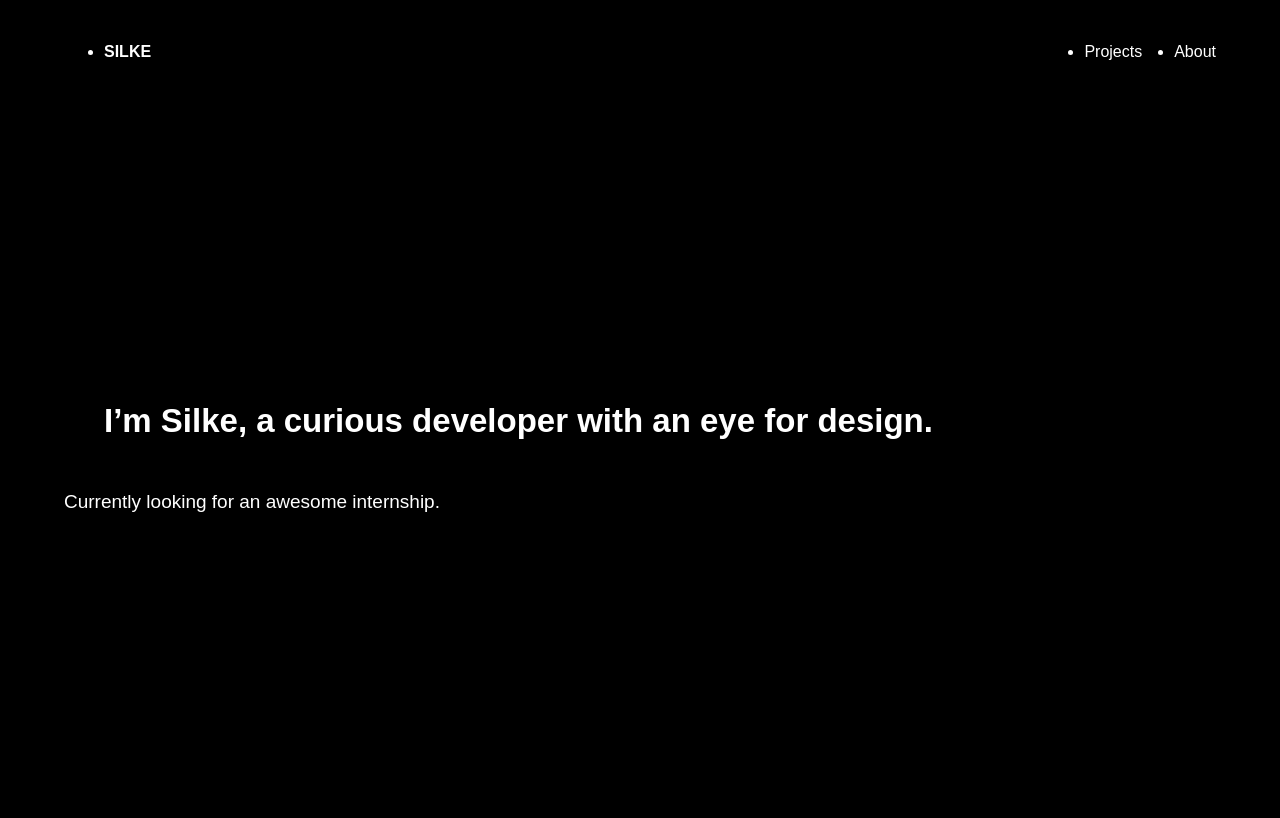
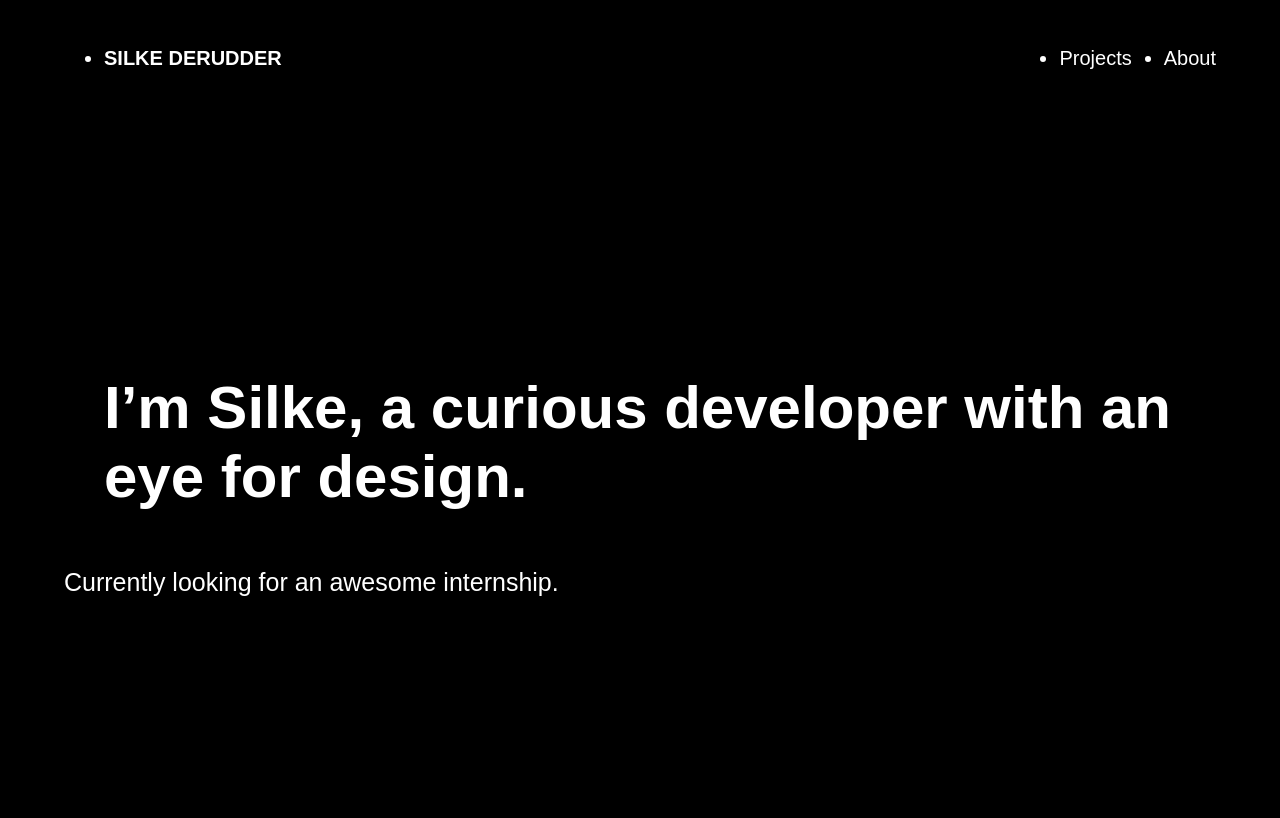
Before and after one commit to silkederudder/portfolio, a PHP site: page / in a window 1280 px wide. Before the commit the page ends 512 px from the top, so only its background shows below. Run offline with PHP 8.4, Linux system fonts and the light colour scheme; some libraries are stand-ins or nearby versions.

Commit message:
Started making the site responsive

```diff
--- a/src/css/style.css
+++ b/src/css/style.css
@@ -44,6 +44,10 @@ body {
   display: none;
 }
 
+.lastname {
+  display: none;
+}
+
 .link {
   text-decoration: underline;
 
@@ -87,6 +91,7 @@ body {
 .nav-link {
 
   &:hover {
+    transition: color .2s linear;
     color: var(--melon);
   }
 }
@@ -96,6 +101,8 @@ body {
 }
 
 .navigation {
+  font-size: 1.8rem;
+  line-height: 2rem;
   margin-bottom: 5rem;
 }
 
@@ -213,7 +220,7 @@ body {
 
 .term {
   margin: 1.6rem 0 .8rem;
-  color: #575757;
+  color: var(--grey);
   text-transform: uppercase;
   font-size: 1.4rem;
   line-height: 1.6rem;
@@ -224,3 +231,87 @@ body {
   display: flex;
   flex-direction: column;
 }
+
+@media only screen and (min-width: 500px) {
+
+  .lastname {
+    display: inline;
+  }
+}
+
+@media only screen and (min-width: 1024px) {
+
+  body {
+    font-size: 1.8rem;
+    line-height: 2rem;
+  }
+
+  .navigation {
+    font-size: 2rem;
+    line-height: 2.3rem;
+  }
+
+  .quote-big {
+    font-size: 6rem;
+    line-height: 6.9rem;
+  }
+
+  .project-title {
+    font-size: 2rem;
+    line-height: 2.3rem;
+  }
+
+  .more {
+    font-size: 3.2rem;
+  }
+
+  .intro-text {
+    font-size: 2.5rem;
+    line-height: 2.8rem;
+  }
+
+  .term {
+    font-size: 1.6rem;
+    line-height: 1.4rem;
+    margin-top: 1.2rem;
+  }
+
+  .subtitle {
+    font-size: 4rem;
+    line-height: 4.6rem;
+    margin-bottom: 7.2rem;
+  }
+
+  .heading {
+    font-size: 3rem;
+    line-height: 3.4rem;
+  }
+
+  .project-detail-img {
+    margin: 3.2rem 0;
+  }
+
+  .intro {
+    /* height: calc(100vh - 11rem); NOG BEREKENEN */
+  }
+
+  .section-projects {
+    width: 90vw;
+    display: flex;
+    flex-flow: row wrap;
+    justify-content: space-between;
+  }
+
+  .project-item {
+    max-width: 44vw;
+    height: auto;
+    margin-bottom: 2rem;
+  }
+}
+
+@media only screen and (min-width: 1440px) {
+
+  .project-item {
+    max-width: 29vw;
+  }
+}
--- a/src/css/vars.css
+++ b/src/css/vars.css
@@ -1,3 +1,4 @@
 :root {
   --melon: #fabfad;
+  --grey: #575757;
 }
--- a/src/view/layout.php
+++ b/src/view/layout.php
@@ -35,7 +35,7 @@
         <nav class="navigation">
           <ul>
             <li class="nav-title">
-              <a href="<?php echo 'index.php?page=home' ?>" class="nav-link-title">Silke</a>
+              <a href="<?php echo 'index.php?page=home' ?>" class="nav-link-title">Silke <span class="lastname">Derudder</span> </a>
             </li>
           </ul>
           <ul class="nav-items">
```
